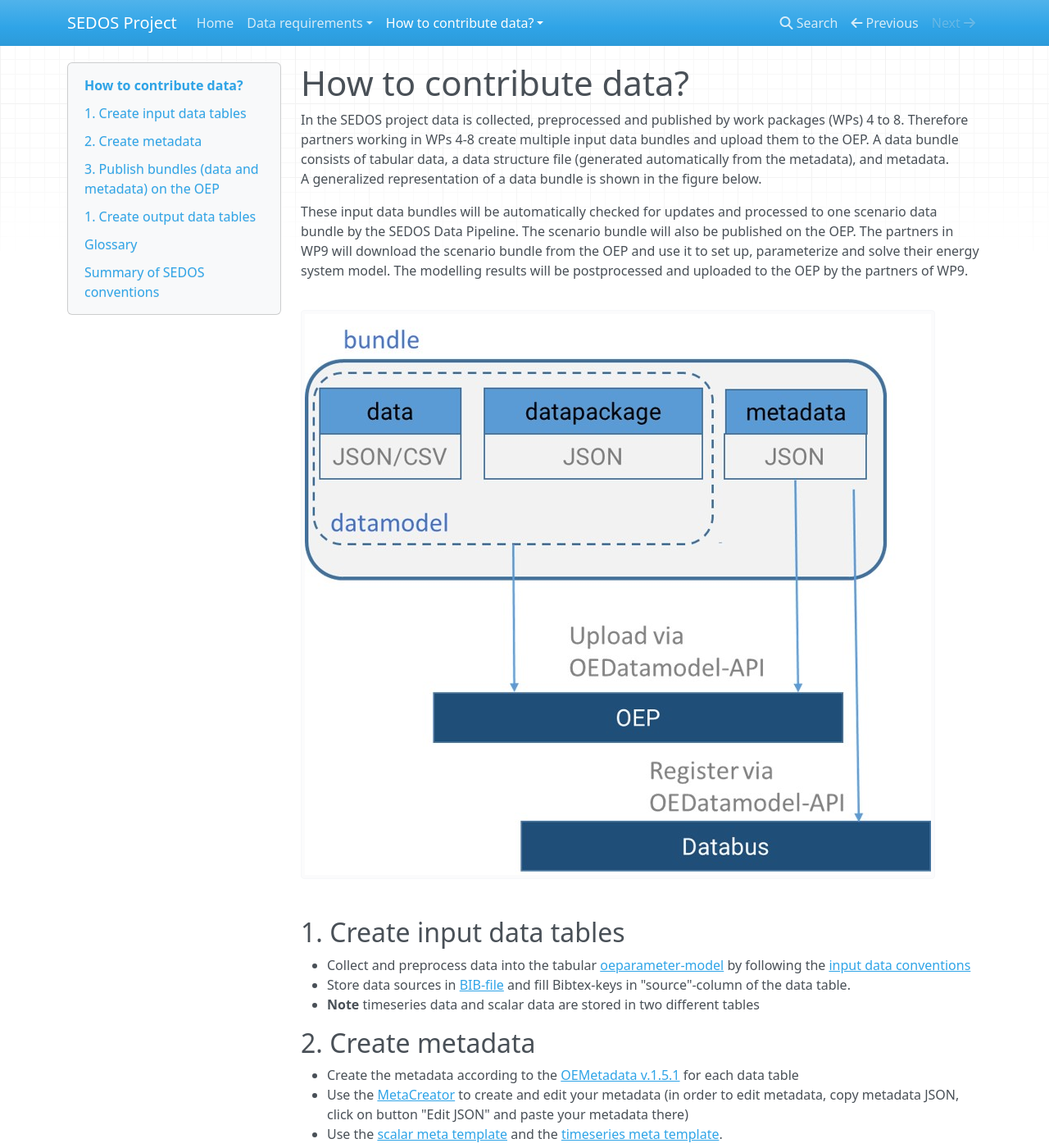
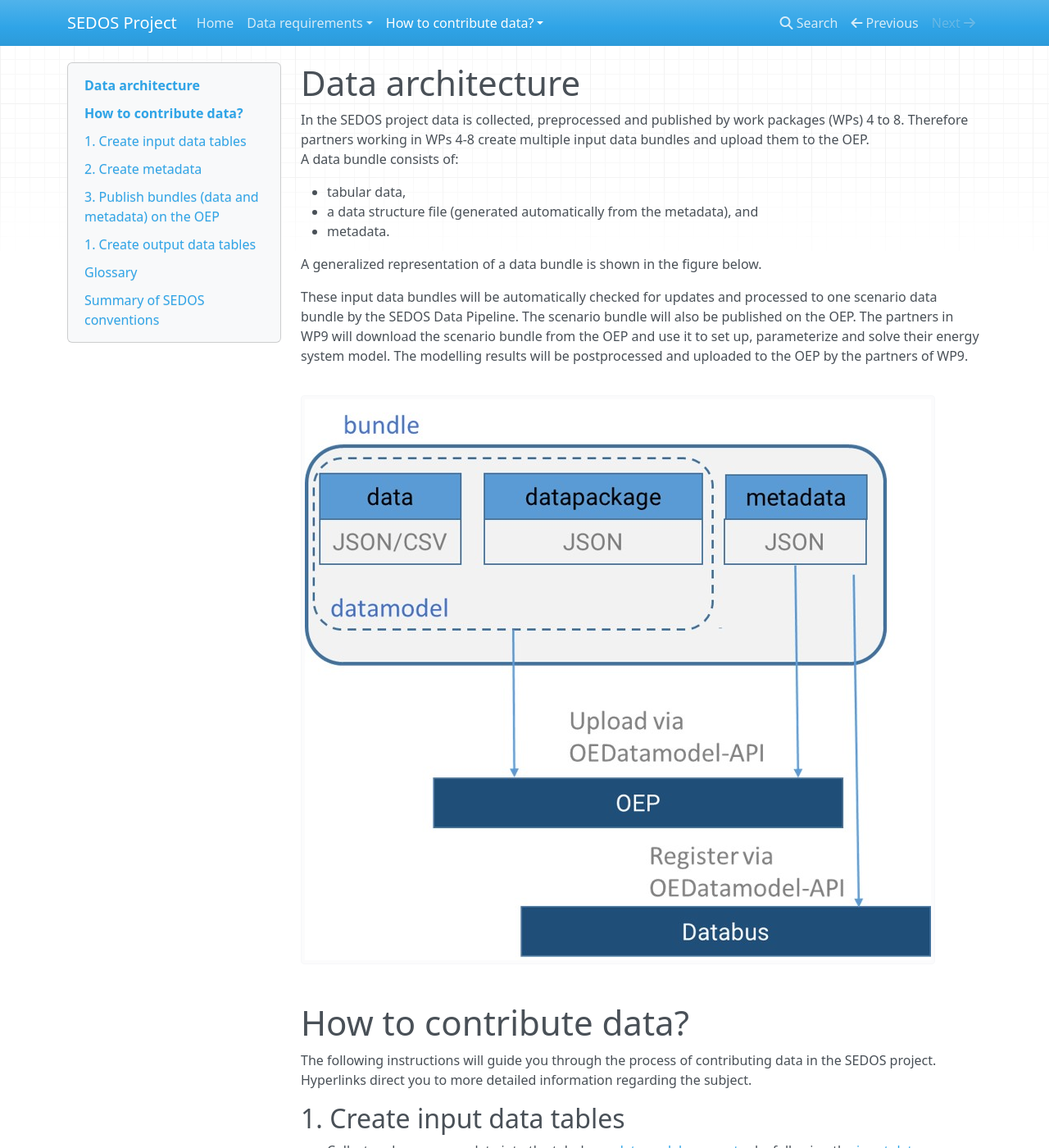
Before and after one commit to sedos-project/organization, an MkDocs documentation site: the page built from docs/data_requirements/overview.md, in a window 1280 px wide and 1400 px high. Shown: the whole window at 82% size. Built offline with MkDocs 1.6.1, drawn with Linux system fonts in a browser that asks for light colours; nearby versions of some CDN libraries.

Commit message:
Decide for oedatamodel-parameter across documentation

```diff
--- a/docs/data_requirements/overview.md
+++ b/docs/data_requirements/overview.md
@@ -1,6 +1,13 @@
-# How to contribute data?
+# Data architecture
 
-In the SEDOS project data is collected, preprocessed and published by work packages (WPs) 4 to 8. Therefore partners working in WPs 4-8 create multiple input data bundles and upload them to the OEP. A data bundle consists of tabular data, a data structure file (generated automatically from the metadata), and metadata. <br>
+In the SEDOS project data is collected, preprocessed and published by work packages (WPs) 4 to 8.
+Therefore partners working in WPs 4-8 create multiple input data bundles and upload them to the OEP. <br>
+A data bundle consists of:
+
+* tabular data,
+* a data structure file (generated automatically from the metadata), and
+* metadata.
+
 A generalized representation of a data bundle is shown in the figure below.
 
 These input data bundles will be automatically checked for updates and processed to one scenario data bundle by the SEDOS Data Pipeline. The scenario bundle will also be published on the OEP.
@@ -9,10 +16,14 @@
 
 ![Contributing Input Data to SEDOS](../graphics/data_bundle.jpg)
 
+# How to contribute data?
+
+The following instructions will guide you through the process of contributing data in the SEDOS project. Hyperlinks direct you to more detailed information regarding the subject.
+
 
 ## 1. Create input data tables
 
-- Collect and preprocess data into the tabular [oeparameter-model]() by following the [input data conventions](input_data.md#Input-data-conventions)
+- Collect and preprocess data into the tabular [oedatamodel-parameter](https://github.com/sedos-project/oedatamodel#oedatamodel-parameter) by following the [input data conventions](input_data.md#Input-data-conventions)
 - Store data sources in [BIB-file](https://bwsyncandshare.kit.edu/f/2388204355) and fill Bibtex-keys in "source"-column of the data table.
 - **Note** timeseries data and scalar data are stored in two different tables
 
```
Also changed, not shown: docs/data_requirements/input_data.md (+2 -2 lines).
